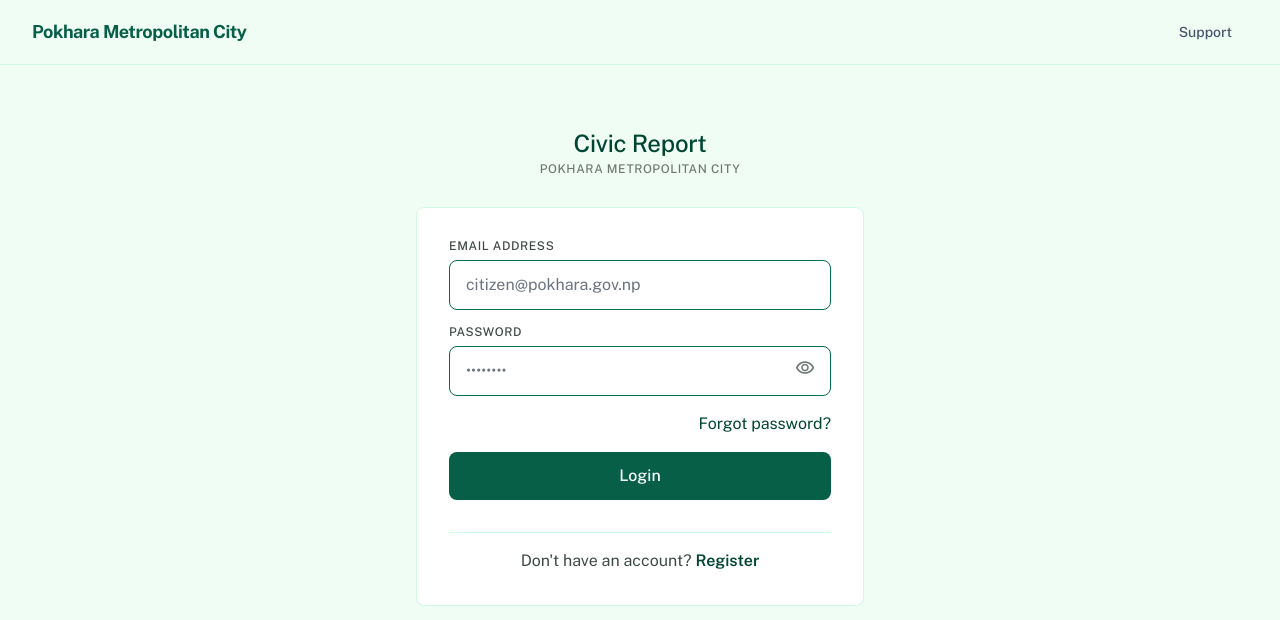
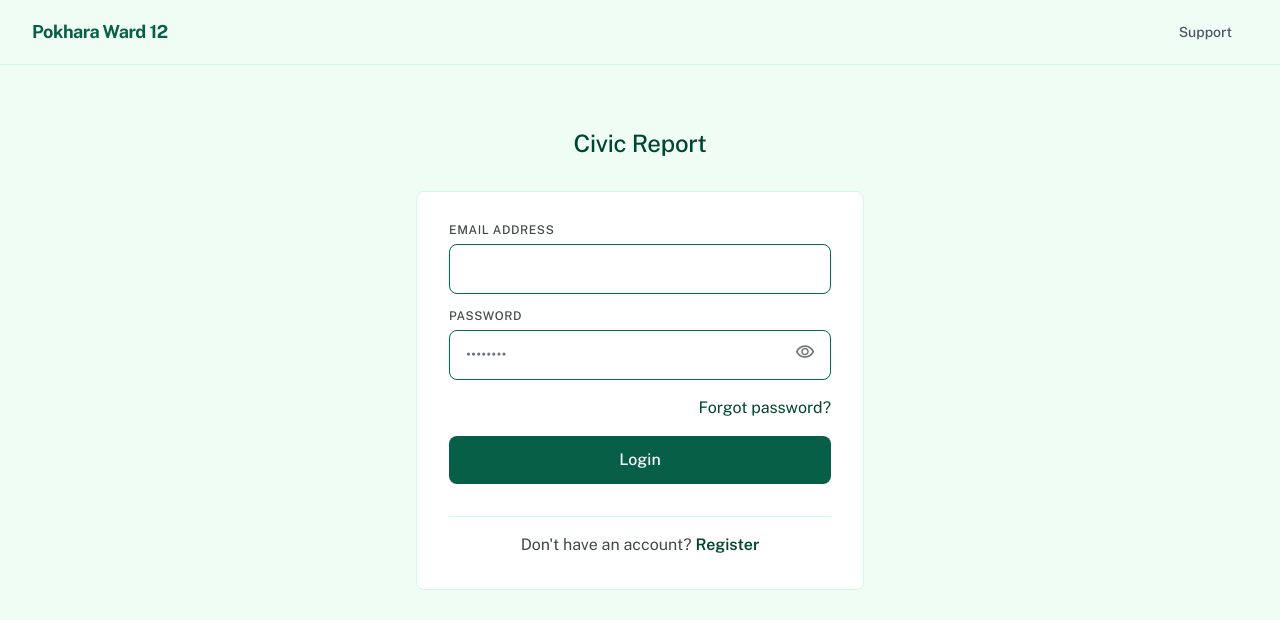
Before and after one commit to ssavyata/civicproject, a Django app: template templates/login.html in a window 1280 px wide. Shown: the top 620 px of the page. Run offline with Django 5.2, Linux system fonts and the light colour scheme; the template is opened without the code that fills it, so the values that code supplies are empty; some libraries are stand-ins or nearby versions.

Commit message:
Update login.html

```diff
--- a/templates/login.html
+++ b/templates/login.html
@@ -3,7 +3,7 @@
 <html class="h-full" lang="en"><head>
 <meta charset="utf-8"/>
 <meta content="width=device-width, initial-scale=1.0" name="viewport"/>
-<title>Login - Pokhara Metropolitan City CivicReport</title>
+<title>Login - CivicReport</title>
 <script src="https://cdn.tailwindcss.com?plugins=forms,container-queries"></script>
 <link href="https://fonts.googleapis.com/css2?family=Public+Sans:wght@400;500;600;700;800&amp;family=Material+Symbols+Outlined:wght,FILL@100..700,0..1&amp;display=swap" rel="stylesheet"/>
 <link href="https://fonts.googleapis.com/css2?family=Material+Symbols+Outlined:wght,FILL@100..700,0..1&amp;display=swap" rel="stylesheet"/>
@@ -109,7 +109,7 @@
 <header class="bg-[#F0FDF4] dark:bg-slate-950 border-b border-[#D1FAE5] dark:border-emerald-900/30 fixed top-0 w-full z-50">
 <div class="flex justify-between items-center w-full px-8 h-16 max-w-7xl mx-auto font-['Public_Sans'] antialiased">
 <div class="text-lg font-bold tracking-tight text-[#065F46] dark:text-emerald-400">
-                Pokhara Metropolitan City
+                Pokhara Ward 12
             </div>
 <div class="flex items-center gap-stack-md">
 <button class="text-slate-600 dark:text-slate-400 font-medium hover:bg-[#D1FAE5] dark:hover:bg-emerald-900/20 transition-colors cursor-pointer px-4 py-2 rounded-lg text-body-sm">
@@ -123,14 +123,13 @@
 <!-- Branding Section -->
 <div class="text-center mb-stack-lg">
 <h1 class="font-headline text-headline text-primary mb-1">Civic Report</h1>
-<p class="font-label text-label text-outline uppercase tracking-wider">Pokhara Metropolitan City</p>
 </div>
 <!-- Login Card -->
 <div class="bg-surface-container-lowest border border-[#D1FAE5] rounded-lg p-stack-lg shadow-none">
 <form class="space-y-stack-md">
 <div>
 <label class="block font-label text-label text-on-surface-variant mb-2 uppercase" for="email">Email Address</label>
-<input class="w-full px-4 py-3 bg-surface-container-lowest border border-secondary text-on-surface rounded-lg focus:ring-2 focus:ring-secondary focus:border-transparent outline-none transition-all font-body-lg" id="email" name="email" placeholder="citizen@pokhara.gov.np" required="" type="email"/>
+<input class="w-full px-4 py-3 bg-surface-container-lowest border border-secondary text-on-surface rounded-lg focus:ring-2 focus:ring-secondary focus:border-transparent outline-none transition-all font-body-lg" id="email" name="email" required="" type="email"/>
 </div>
 <div class="relative">
 <label class="block font-label text-label text-on-surface-variant mb-2 uppercase" for="password">Password</label>
@@ -165,7 +164,7 @@
 <footer class="bg-[#F0FDF4] dark:bg-slate-950 border-t border-[#D1FAE5] dark:border-emerald-900/30 w-full mt-auto">
 <div class="flex flex-col md:flex-row justify-between items-center py-8 px-8 max-w-7xl mx-auto gap-4 font-['Public_Sans'] text-xs uppercase tracking-wider text-slate-600 dark:text-slate-400">
 <div class="text-sm font-semibold text-[#065F46]">
-                © 2024 Pokhara Metropolitan City. Digital Governance Portal.
+                © 2026 Ward 12. Digital Governance Portal.
             </div>
 <nav class="flex flex-wrap justify-center gap-6">
 <a class="text-slate-500 dark:text-slate-500 hover:text-[#065F46] dark:hover:text-emerald-400 transition-colors cursor-pointer" href="#">Privacy Policy</a>
```
